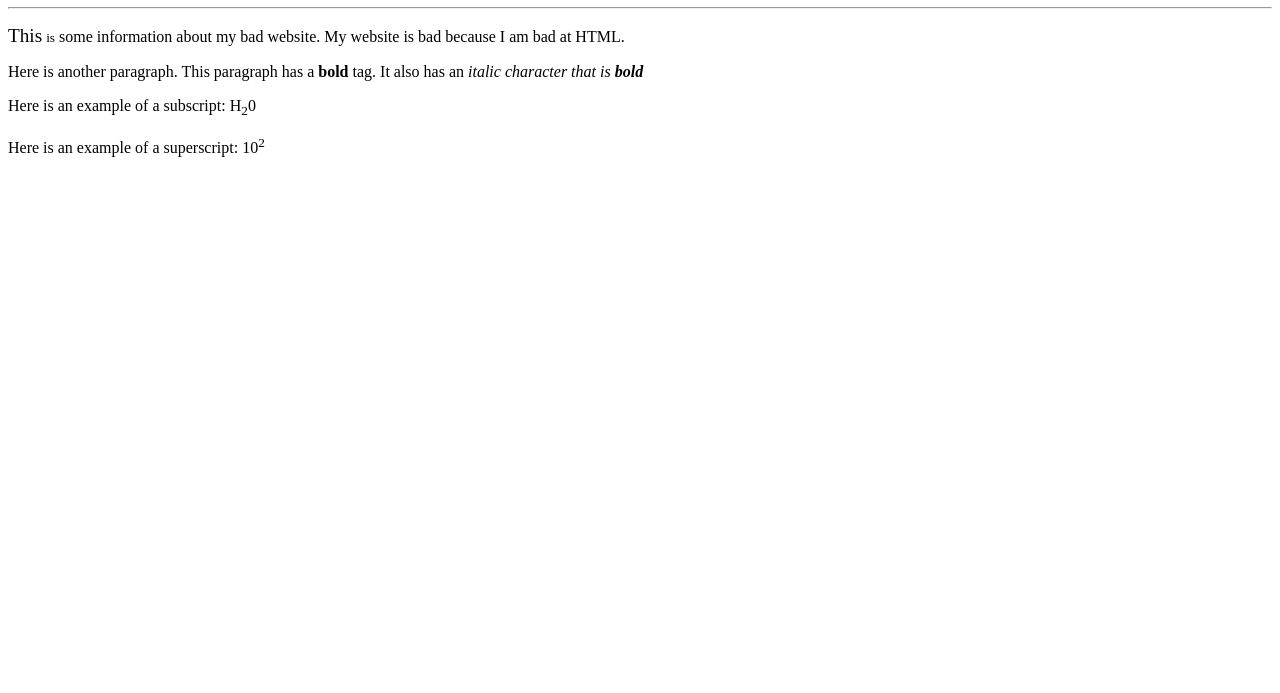
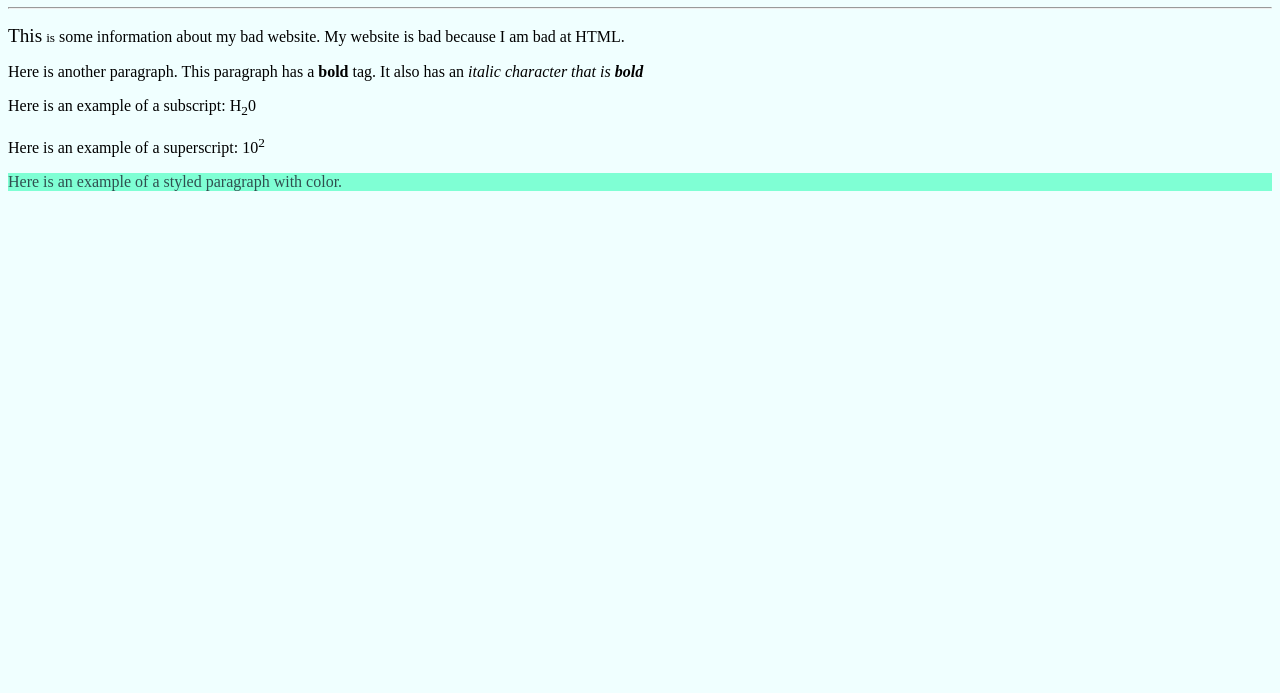
Before and after one commit to alecryan88/html-practice, a plain HTML site: page index.html in a window 1280 px wide. Shown: the part 107-800 px from the top of the page. Drawn offline with Linux system fonts and the light colour scheme.

Commit message:
Adding some basic color

```diff
--- a/index.html
+++ b/index.html
@@ -22,7 +22,7 @@ Two tags: start/end that can encapsulate other tags
     <!--
     body is what is rendered in web browser
     -->
-    <body>
+    <body style="background-color:azure">
         <p> Paragraphs can be above header. Order matters. Whitespace does not matter.</p>
         <h1> Alec's Bad Website </h1>
         <!-- This craets  a horizontal roll-->
@@ -39,6 +39,7 @@ Two tags: start/end that can encapsulate other tags
         <p>Here is another paragraph. This paragraph has a <b>bold</b> tag. It also has an <i> italic character that is <b>bold</b></i></p>
         <p> Here is an example of a subscript: H<sub>2</sub>0</p>
         <p> Here is an example of a superscript: 10<sup>2</sup></p>
+        <p style="color:darkslategrey; background-color: aquamarine;">Here is an example of a styled paragraph with color.</p>
     </body>
 
 
```
